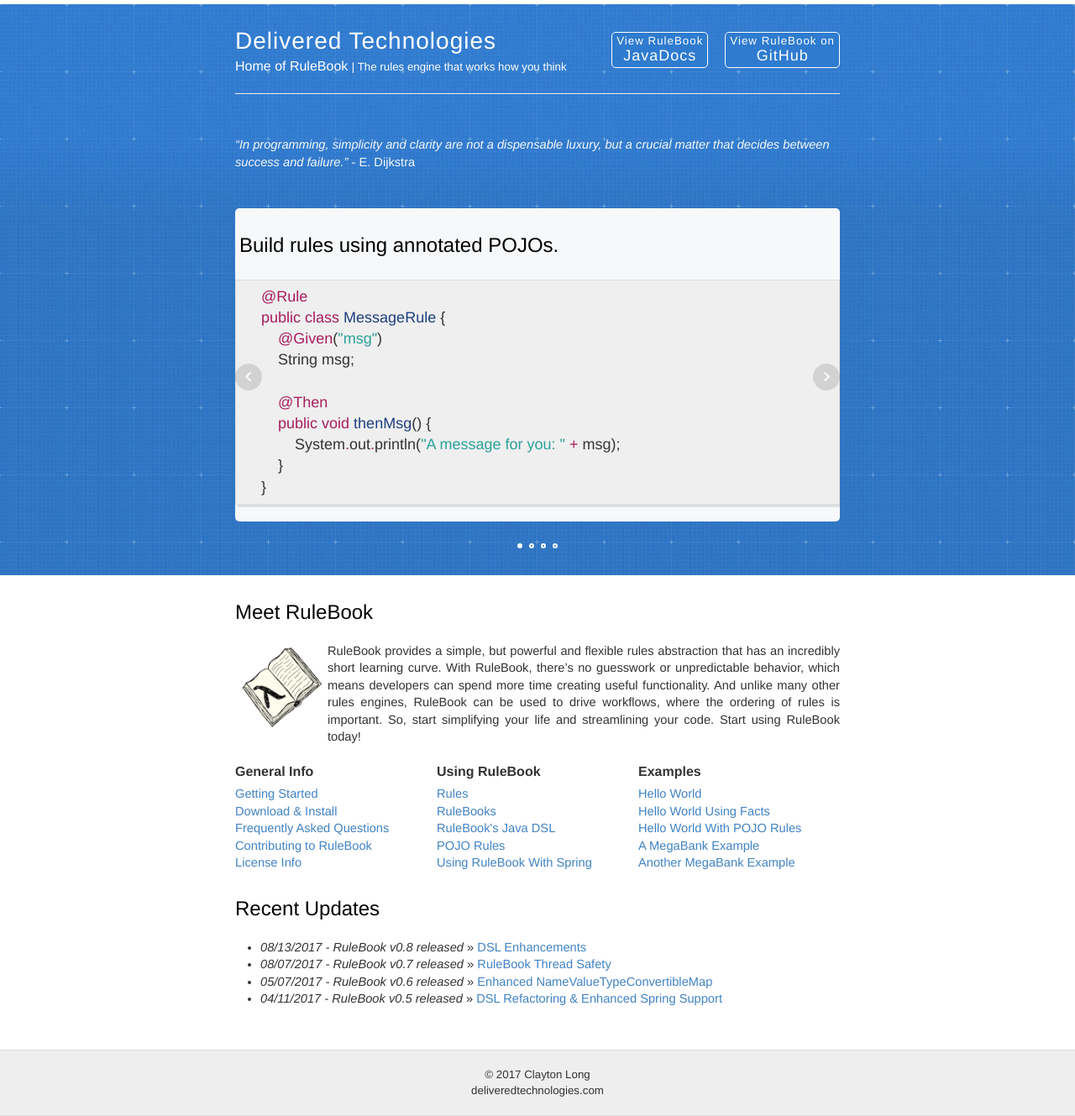
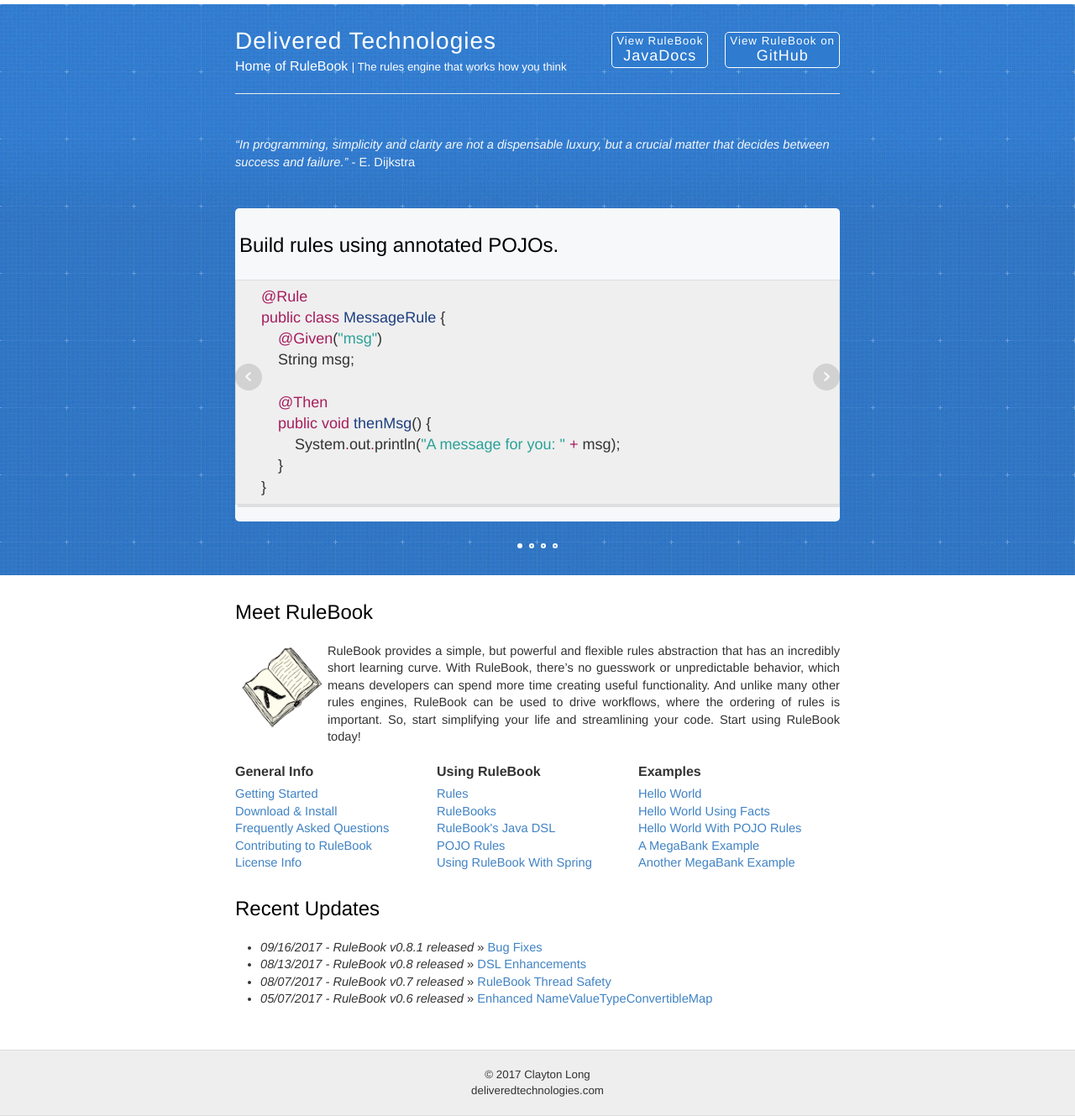
Before and after one commit to deliveredtechnologies/deliveredtechnologies.github.io, a Jekyll site: the page built from index.html, in a window 1280 px wide. Shown: the whole page at 84% size. Built offline with Jekyll 4.4.1, drawn with Linux system fonts in a browser that asks for light colours; nearby versions of some CDN libraries.

Commit message:
v0.8.1 release

```diff
--- a/_layouts/default.html
+++ b/_layouts/default.html
@@ -141,10 +141,10 @@
         </table>
         <h2>Recent Updates</h2>
         <ul>
+            <li><i>09/16/2017 - RuleBook v0.8.1 released</i> » <a href="https://github.com/rulebook-rules/rulebook/releases/tag/v0.8.1">Bug Fixes</a></li>
             <li><i>08/13/2017 - RuleBook v0.8 released</i> » <a href="https://github.com/rulebook-rules/rulebook/releases/tag/v0.8">DSL Enhancements</a></li>
             <li><i>08/07/2017 - RuleBook v0.7 released</i> » <a href="https://github.com/rulebook-rules/rulebook/releases/tag/v0.7">RuleBook Thread Safety</a></li>
             <li><i>05/07/2017 - RuleBook v0.6 released</i> » <a href="https://github.com/rulebook-rules/rulebook/releases/tag/v0.6">Enhanced NameValueTypeConvertibleMap</a></li>
-            <li><i>04/11/2017 - RuleBook v0.5 released</i> » <a href="https://github.com/rulebook-rules/rulebook/releases/tag/v0.5">DSL Refactoring & Enhanced Spring Support</a></li>
         </ul>
     </div>
 
```
